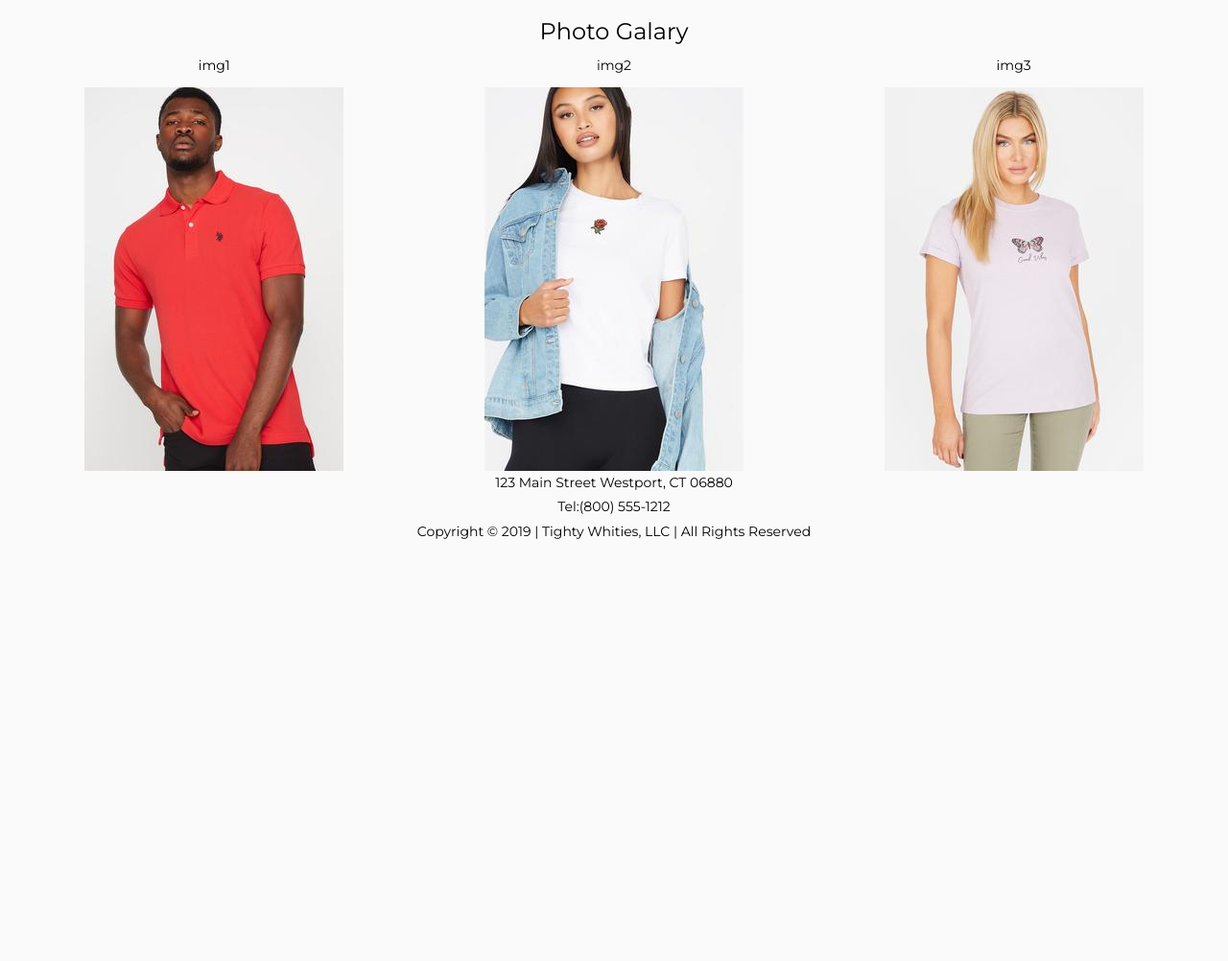
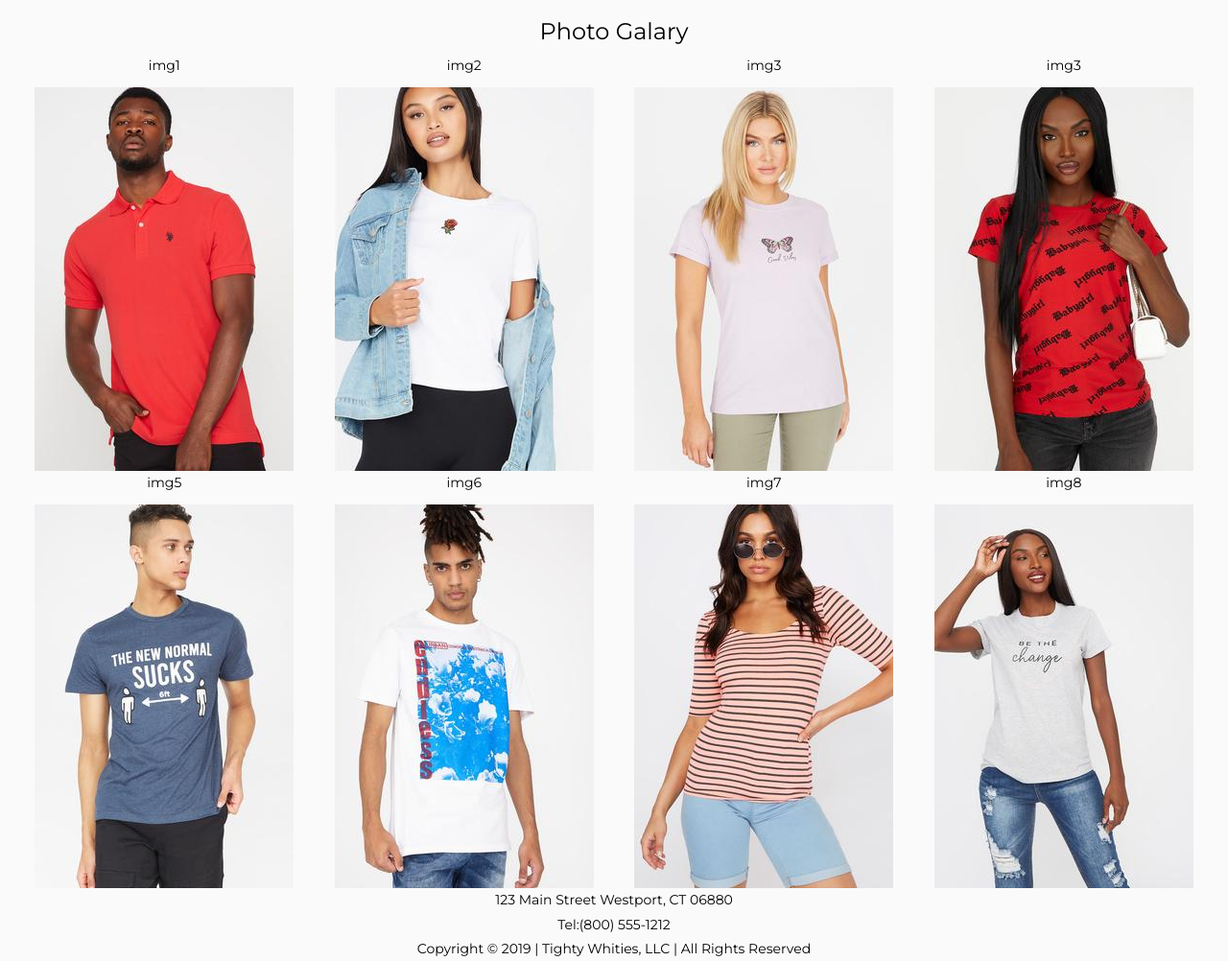
Before and after one commit to fojanb/tighty-whities, a plain HTML site: page index.html in a window 1280 px wide. Shown: the part 804-1806 px from the top of the page at 96% size. Before the commit the page ends 1371 px from the top, so only its background shows below. Drawn offline with nearby package versions, Linux system fonts and the light colour scheme.

Commit message:
Update index.html

```diff
--- a/index.html
+++ b/index.html
@@ -1,4 +1,5 @@
 <!-- Final Project_Certified HTML5 Specialist -->
+<!-- Online Clothes Store_Tighty Whities-->
 <!--Author: Fojan Babaali-->
 <!DOCTYPE html>
 <html lang="en">
@@ -9,14 +10,12 @@
     <!--Bootstrap-->
     <!-- Latest compiled and minified CSS -->
     <link rel="stylesheet" href="https://maxcdn.bootstrapcdn.com/bootstrap/3.4.1/css/bootstrap.min.css">
-
-  <!--------------------------------------->
+    <!--------------------------------------->
     <!-- Google Font -->
     <link href="https://fonts.googleapis.com/css?family=Montserrat" rel="stylesheet">
     <!--------------------------------------->
     <!--styles.css-->
     <link rel="stylesheet" href="CSS/style.css" />
-
 </head>
 <body>
     <div class="container-fluid">
@@ -79,22 +78,43 @@
       <div class="container-fluid text-center">
         <h3>Photo Galary</h3>
         <div class="row">
-          <div class="col-sm-4 img-responsive">
+          <div class="col-sm-3 img-responsive">
             <p>img1</p>
             <img src="images/img1.jpg" alt="Image">
           </div>
-          <div class="col-sm-4 img-responsive">
+          <div class="col-sm-3 img-responsive">
             <p>img2</p>
             <img src="images/img2.jpg" alt="Image">
           </div>
-          <div class="col-sm-4 img-responsive">
+          <div class="col-sm-3 img-responsive">
             <p>img3</p>
             <img src="images/img3.jpg" alt="Image">
           </div>
+          <div class="col-sm-3 img-responsive">
+            <p>img3</p>
+            <img src="images/img4.jpg" alt="Image">
+          </div>
+        </div>
+        <!-- ***** -->
+        <div class="row">
+          <div class="col-sm-3 img-responsive">
+            <p>img5</p>
+            <img src="images/img5.jpg" alt="Image">
+          </div>
+          <div class="col-sm-3 img-responsive">
+            <p>img6</p>
+            <img src="images/img6.jpg" alt="Image">
+          </div>
+          <div class="col-sm-3 img-responsive">
+            <p>img7</p>
+            <img src="images/img7.jpg" alt="Image">
+          </div>
+          <div class="col-sm-3 img-responsive">
+            <p>img8</p>
+            <img src="images/img8.jpg" alt="Image">
+          </div>
         </div>
       </div>
-
-
       <!-- Bootstrap Plugin for Photo Galary finished -->
       <div class="row">
           <div class="textCenter col-md-12">
```
